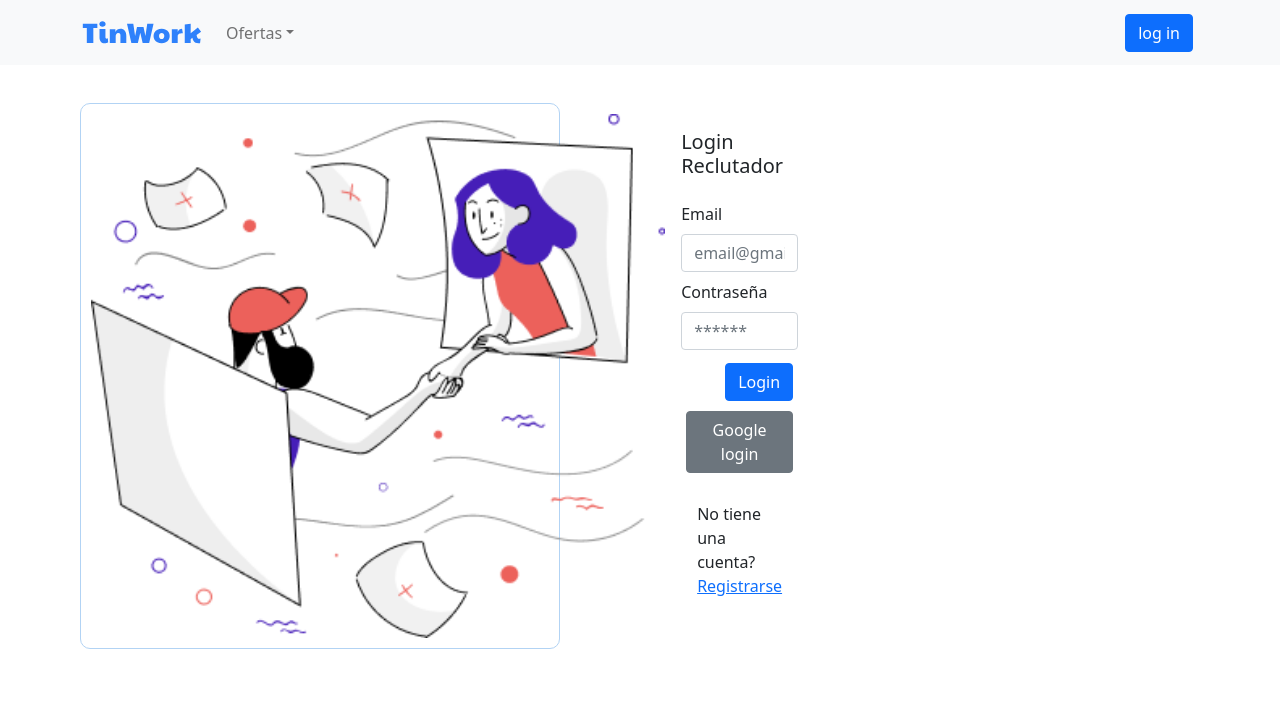
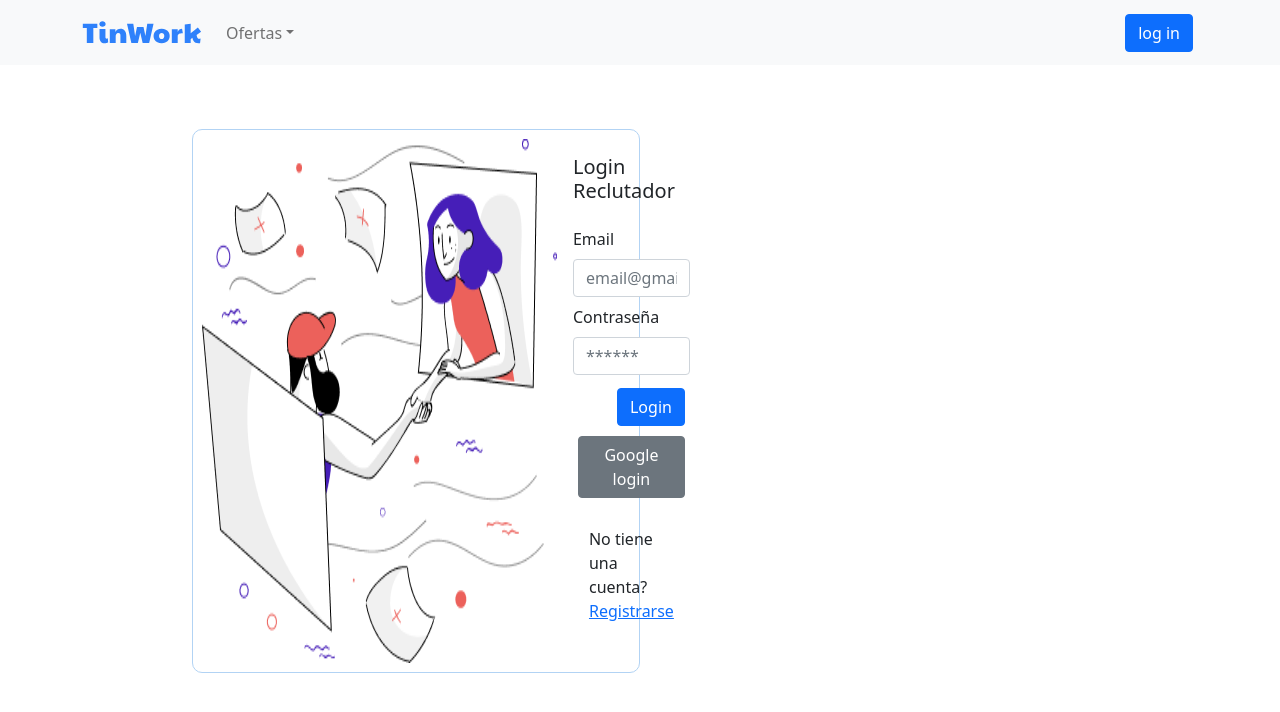
Before and after one commit to Proyecto-Final-Frre/TinWork, a React (Create React App) app: page /login in a window 1280 px wide. Shown: the top 712 px of the page. Built offline with nearby package versions, Linux system fonts and the light colour scheme; no server answers.

Commit message:
registro y login de candidatos

```diff
--- a/src/App.js
+++ b/src/App.js
@@ -27,8 +27,6 @@ function App() {
           <Route path="/" element={
             <ProtectedRoute>
               <Home />
-
-
             </ProtectedRoute>
           } />
         </Routes>
--- a/src/components/Login/style.css
+++ b/src/components/Login/style.css
@@ -1,15 +1,15 @@
 .principal-login {
-    width: 50%;
-    display: flex;
+    width:35%;
     justify-content: center;
-    margin-top: 3%;
+    margin-top: 5%;
+    margin-left: 15%;
+    align-items: center;
 }
 
 
 .login {
+    padding: 2%;
     display: flex;
-    padding: 10px;
-    width: 75%;
     border: 1px solid #b2d3f4;
     border-radius: 10px;
 }
--- a/src/components/Register/index.js
+++ b/src/components/Register/index.js
@@ -53,7 +53,7 @@ function Register() {
 
       <div className="register">
 
-        <img src={logoRecrutier} alt="logo" />
+        <img src={logoRecrutier} alt="logo"  />
 
 
 
@@ -136,7 +136,7 @@ function Register() {
                 Registrar
               </Button>
 
-              <p className="my-4 text-sm flex justify-between px-3">
+              <p className="my-2 text-sm flex justify-between px-3">
                 Ya tienes una cuenta ?
 
 
--- a/src/components/Register/style.css
+++ b/src/components/Register/style.css
@@ -1,16 +1,16 @@
 .principal {
-    width: 50%;
-    display: flex;
+    width:40%;
     justify-content: center;
     margin-top: 3%;
+    margin-left: 15%;
     align-items: center;
+
 }
 
 
 .register {
+    padding: 2%;
     display: flex;
-    padding: 10px;
-    width: 75%;
     border: 1px solid #b2d3f4;
     border-radius: 10px;
 }
```
